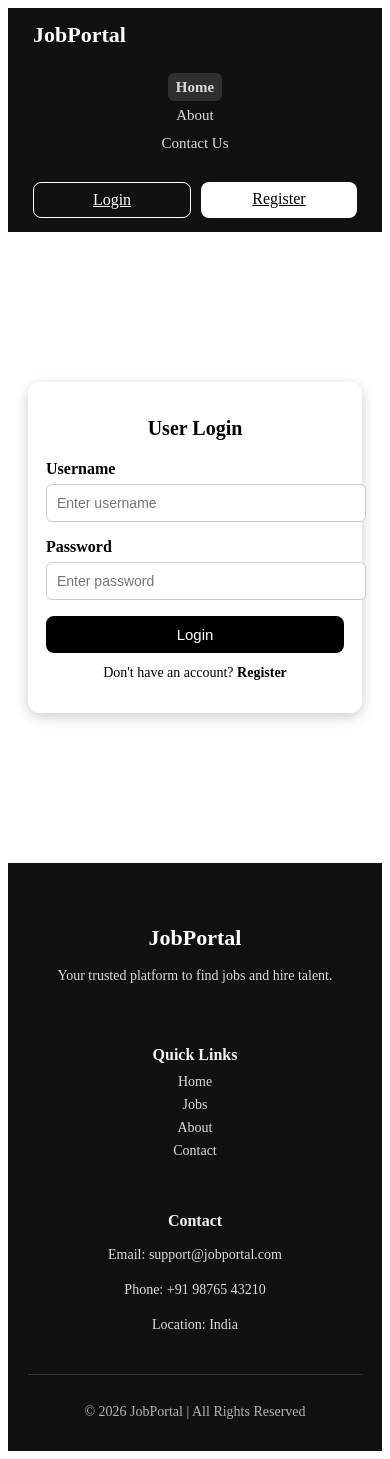
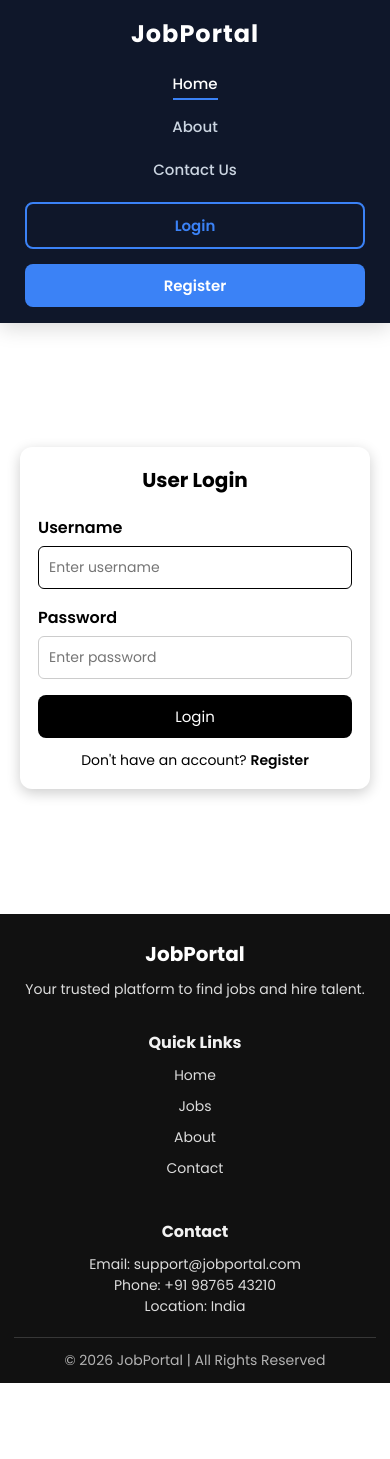
Before and after one commit to Vaishn-ai/JOB-VACANCY, a Django app: page /auth/login/ in a window 390 px wide. After the commit the page ends 1383 px from the top, so only its background shows below. Run offline with Django 5.2, Linux system fonts and the light colour scheme; data comes from the database, SQL or seed files in the repository; both versions use the stored data as it was after the commit.

```diff
--- a/auth_app/views.py
+++ b/auth_app/views.py
@@ -1,14 +1,15 @@
 from django.shortcuts import render, redirect, HttpResponse
-from django.contrib.auth.forms import UserCreationForm
+from .forms import UserForm
 from django.contrib.auth.models import User
+from django.contrib import messages
 from django.contrib.auth import authenticate, login, logout
 
 # Create your views here.
 
 def register_user(request):
-    form = UserCreationForm()
+    form = UserForm()
     if request.method == 'POST':
-        form = UserCreationForm(request.POST)
+        form = UserForm(request.POST)
         if form.is_valid():
             form.save()
             return redirect ('login_url')
@@ -26,27 +27,22 @@ def create_default_user():
         )
 
 def login_user(request):
-
-    try:
-        if not User.objects.filter(username="testuser").exists():
-            User.objects.create_user(
-                username="admin",
-                password="admin123"
-            )
-    except:
-        pass
+    template_name = "auth_app/login.html"
 
     if request.method == 'POST':
-        username = request.POST.get('username')
-        password = request.POST.get('password')
+        username = request.POST.get('username', '').strip()
+        password = request.POST.get('password', '')
+
         user = authenticate(request, username=username, password=password)
+
         if user is not None:
             login(request, user)
-            return redirect ('home_url')
+            return redirect('home_url')
         else:
-            return HttpResponse("Invalid credentials")
-    template_name = "auth_app/login.html"
-    return render (request, template_name)
+            messages.error(request, "Invalid username or password.")
+            return render(request, template_name)
+
+    return render(request, template_name)
 
 
 def logout_user(request):
--- a/job_vacancy/settings.py
+++ b/job_vacancy/settings.py
@@ -25,7 +25,7 @@ BASE_DIR = Path(__file__).resolve().parent.parent
 SECRET_KEY = os.environ.get("SECRET_KEY", "unsafe-secret-key")
 
 # SECURITY WARNING: don't run with debug turned on in production!
-DEBUG = False
+DEBUG = True
 
 ALLOWED_HOSTS = ["localhost", "127.0.0.1", ".onrender.com"]
 
@@ -51,7 +51,6 @@ MIDDLEWARE = [
     'django.contrib.auth.middleware.AuthenticationMiddleware',
     'django.contrib.messages.middleware.MessageMiddleware',
     'django.middleware.clickjacking.XFrameOptionsMiddleware',
-    'whitenoise.middleware.WhiteNoiseMiddleware',
 ]
 
 ROOT_URLCONF = 'job_vacancy.urls'
--- a/job_vacancy/urls.py
+++ b/job_vacancy/urls.py
@@ -14,11 +14,18 @@ Including another URLconf
     1. Import the include() function: from django.urls import include, path
     2. Add a URL to urlpatterns:  path('blog/', include('blog.urls'))
 """
+
 from django.contrib import admin
 from django.urls import path, include
+from django.conf import settings
+from django.conf.urls.static import static
 
 urlpatterns = [
     path('admin/', admin.site.urls),
     path('', include('portal.urls')),
     path('auth/', include('auth_app.urls')),
 ]
+
+if settings.DEBUG:
+    urlpatterns += static(settings.STATIC_URL, document_root=settings.STATICFILES_DIRS[0])
+    urlpatterns += static(settings.MEDIA_URL, document_root=settings.MEDIA_ROOT) if hasattr(settings, 'MEDIA_URL') else []
--- a/portal/urls.py
+++ b/portal/urls.py
@@ -3,10 +3,10 @@ from django.urls import path
 
 urlpatterns = [
     path('', home, name='home_url'),
-    path('a/', About, name='about_url'),
-    path('c/', Contact, name='contact_url'),
+    path('about/', About, name='about_url'),
+    path('contact/', Contact, name='contact_url'),
     path('create/', create_job, name='create_url'),
-    path('show/', show_job, name='show_url'),
+    path('jobs/', show_job, name='show_url'),
     path('update/<int:pk>/', update_job, name='update_url'),
     path('delete/<int:pk>/', delete_job, name='delete_url'),
     path('info/<int:pk>/', info_job, name='info_url'),
--- a/static/css/Footbar.css
+++ b/static/css/Footbar.css
@@ -14,6 +14,13 @@
   gap: 40px;
   justify-content: space-between;
   flex-wrap: wrap;
+}
+
+.footer-brand,
+.footer-links,
+.footer-contact {
+  flex: 1;
+  min-width: 200px;
 }
 
 .footer h3 {
@@ -51,7 +58,7 @@
 .footer-bottom {
   text-align: center;
   margin-top: 25px;
-  border-top: 1px solid rgba(255,255,255,0.2);
+  border-top: 1px solid rgba(255, 255, 255, 0.2);
   padding-top: 12px;
   font-size: 13px;
   opacity: 0.8;
@@ -60,13 +67,42 @@
 /* ===== RESPONSIVE FOOTER ===== */
 
 @media (max-width: 768px) {
+  .footer {
+    padding: 30px 16px 15px;
+  }
+
   .footer-container {
     flex-direction: column;
     text-align: center;
-    gap: 25px;
+    gap: 30px;
+  }
+
+  .footer-brand,
+  .footer-links,
+  .footer-contact {
+    min-width: 100%;
+  }
+
+  .footer-links a {
+    margin-bottom: 10px;
   }
 
   .footer-links a:hover {
     transform: none;
   }
 }
+
+@media (max-width: 480px) {
+  .footer {
+    padding: 25px 14px 12px;
+  }
+
+  .footer h3 {
+    font-size: 20px;
+  }
+
+  .footer-bottom {
+    font-size: 12px;
+    margin-top: 20px;
+  }
+}
--- a/static/css/Navbar.css
+++ b/static/css/Navbar.css
@@ -1,125 +1,175 @@
-/* ===== NAVBAR ===== */
+@import url('https://fonts.googleapis.com/css2?family=Poppins:wght@300;400;500;600;700;800&display=swap');
 
-.navbar {
-  background: #111;
-  padding: 14px 25px;
-  position: sticky;
-  top: 0;
-  z-index: 999;
+*{
+    margin:0;
+    padding:0;
+    box-sizing:border-box;
+    font-family:'Poppins',sans-serif;
 }
 
-.nav-container {
-  max-width: 1150px;
-  margin: auto;
-  display: flex;
-  align-items: center;
-  justify-content: space-between;
-  gap: 20px;
+.navbar{
+    width:100%;
+    background:#0f172a;
+    position:sticky;
+    top:0;
+    z-index:1000;
+    box-shadow:0 5px 20px rgba(0,0,0,.15);
 }
 
-/* Logo */
-.logo {
-  color: white;
-  font-size: 22px;
-  font-weight: 700;
-  text-decoration: none;
+.nav-container{
+    max-width:1200px;
+    margin:auto;
+    padding:16px 25px;
+    display:flex;
+    justify-content:space-between;
+    align-items:center;
 }
 
-/* Links */
-.nav-links {
-  list-style: none;
-  display: flex;
-  align-items: center;
-  gap: 22px;
-  margin: 0;
-  padding: 0;
+.logo{
+    font-size:30px;
+    font-weight:700;
+    color:#fff;
+    text-decoration:none;
+    letter-spacing:1px;
 }
 
-.nav-links a {
-  color: white;
-  text-decoration: none;
-  font-size: 15px;
-  opacity: 0.85;
-  padding: 6px 8px;
-  border-radius: 6px;
+.nav-links{
+    display:flex;
+    align-items:center;
+    gap:30px;
+    list-style:none;
 }
 
-.nav-links a:hover {
-  opacity: 1;
-  background: rgba(255,255,255,0.1);
+.nav-links a{
+    text-decoration:none;
+    color:#cbd5e1;
+    font-size:16px;
+    font-weight:500;
+    transition:.3s;
+    position:relative;
 }
 
-.nav-links a.active {
-  font-weight: 700;
-  background: rgba(255,255,255,0.15);
+.nav-links a::after{
+    content:"";
+    position:absolute;
+    left:0;
+    bottom:-6px;
+    width:0;
+    height:2px;
+    background:#3b82f6;
+    transition:.3s;
 }
 
-/* Buttons */
-.nav-buttons {
-  display: flex;
-  gap: 10px;
+.nav-links a:hover::after,
+.nav-links a.active::after{
+    width:100%;
 }
 
-.btn-login {
-  color: white;
-  border: 1px solid white;
-  padding: 8px 14px;
-  border-radius: 8px;
+.nav-links a:hover,
+.nav-links a.active{
+    color:#fff;
 }
 
-.btn-login:hover {
-  background: white;
-  color: black;
+.nav-buttons{
+    display:flex;
+    gap:15px;
 }
 
-.btn-register {
-  background: white;
-  color: black;
-  padding: 8px 14px;
-  border-radius: 8px;
+.btn-login,
+.btn-register,
+.btn-logout{
+    padding:10px 22px;
+    border-radius:8px;
+    text-decoration:none;
+    font-size:15px;
+    font-weight:600;
+    transition:.3s;
 }
 
-.btn-register:hover {
-  opacity: 0.9;
+.btn-login{
+    border:2px solid #3b82f6;
+    color:#3b82f6;
 }
 
-.btn-logout {
-  border: 1px solid white;
-  padding: 6px 12px;
-  border-radius: 8px;
+.btn-login:hover{
+    background:#3b82f6;
+    color:#fff;
 }
 
-/* Username */
-.nav-item h5 {
-  color: #4caf50;
-  margin: 0;
-  font-size: 14px;
+.btn-register{
+    background:#3b82f6;
+    color:#fff;
 }
 
-/* ===== RESPONSIVE NAVBAR ===== */
+.btn-register:hover{
+    background:#2563eb;
+}
 
-@media (max-width: 768px) {
+.btn-logout{
+    background:#ef4444;
+    color:#fff !important;
+    border-radius:8px;
+    padding:8px 18px;
+}
 
-  .nav-container {
-    flex-direction: column;
-    align-items: flex-start;
-  }
+.btn-logout:hover{
+    background:#dc2626;
+}
 
-  .nav-links {
-    flex-direction: column;
-    width: 100%;
-    gap: 10px;
-    margin-top: 10px;
-  }
+.nav-item h5{
+    color:#fff;
+    margin:0;
+    padding:8px 15px;
+    background:#1e293b;
+    border-radius:25px;
+    font-size:14px;
+    font-weight:600;
+}
 
-  .nav-buttons {
-    width: 100%;
-    margin-top: 10px;
-  }
+/* Mobile */
 
-  .btn-login,
-  .btn-register {
-    width: 100%;
-    text-align: center;
-  }
+@media(max-width:992px){
+
+.nav-container{
+    flex-direction:column;
+    gap:20px;
 }
+
+.nav-links{
+    flex-direction:column;
+    gap:18px;
+}
+
+.nav-buttons{
+    width:100%;
+    justify-content:center;
+}
+
+.btn-login,
+.btn-register{
+    flex:1;
+    text-align:center;
+}
+
+}
+
+@media(max-width:576px){
+
+.logo{
+    font-size:24px;
+}
+
+.nav-links a{
+    font-size:15px;
+}
+
+.nav-buttons{
+    flex-direction:column;
+}
+
+.btn-login,
+.btn-register{
+    width:100%;
+}
+
+}
--- a/templates/FootBar.html
+++ b/templates/FootBar.html
@@ -9,7 +9,7 @@
     <div class="footer-links">
       <h4>Quick Links</h4>
       <a href="/">Home</a>
-      <a href="{% url 'create_url' %}">Jobs</a>
+      <a href="{% url 'show_url' %}">Jobs</a>
       <a href="/about/">About</a>
       <a href="/contact/">Contact</a>
     </div>
--- a/templates/auth_app/login.html
+++ b/templates/auth_app/login.html
@@ -9,19 +9,25 @@
 
 <div class="auth-container">
 
-  <form method="POST" class="auth-form">
+  <form method="POST" action="{% url 'login_url' %}" class="auth-form">
     {% csrf_token %}
 
     <h2>User Login</h2>
 
+    {% if messages %}
+      {% for message in messages %}
+        <p class="form-error">{{ message }}</p>
+      {% endfor %}
+    {% endif %}
+
     <div class="form-group">
-      <label>Username</label>
-      <input type="text" name="username" placeholder="Enter username" required>
+      <label for="username">Username</label>
+      <input type="text" id="username" name="username" placeholder="Enter username" required autofocus>
     </div>
 
     <div class="form-group">
-      <label>Password</label>
-      <input type="password" name="password" placeholder="Enter password" required>
+      <label for="password">Password</label>
+      <input type="password" id="password" name="password" placeholder="Enter password" required>
     </div>
 
     <button type="submit" class="btn-auth">Login</button>
--- a/templates/portal/info.html
+++ b/templates/portal/info.html
@@ -56,8 +56,10 @@
     </div>
 
     <div class="info-actions">
-      <a href="{% url 'update_url' job.id %}" class="btn-info-action btn-update">Update</a>
-      <a href="{% url 'delete_url' job.id %}" class="btn-info-action btn-delete">Delete</a>
+      {% if request.user.is_superuser %}
+        <a href="{% url 'update_url' job.pk %}" class="btn-update">Update</a>
+        <a href="{% url 'delete_url' job.pk %}" class="btn-delete">Delete</a>
+      {% endif %}
       <a href="{% url 'show_url' %}" class="btn-info-action btn-back">Back</a>
     </div>
 
```
Also changed, not shown: auth_app/forms.py (added, +8 -0 lines), templates/portal/show.html (+9 -4 lines), db.sqlite3.
